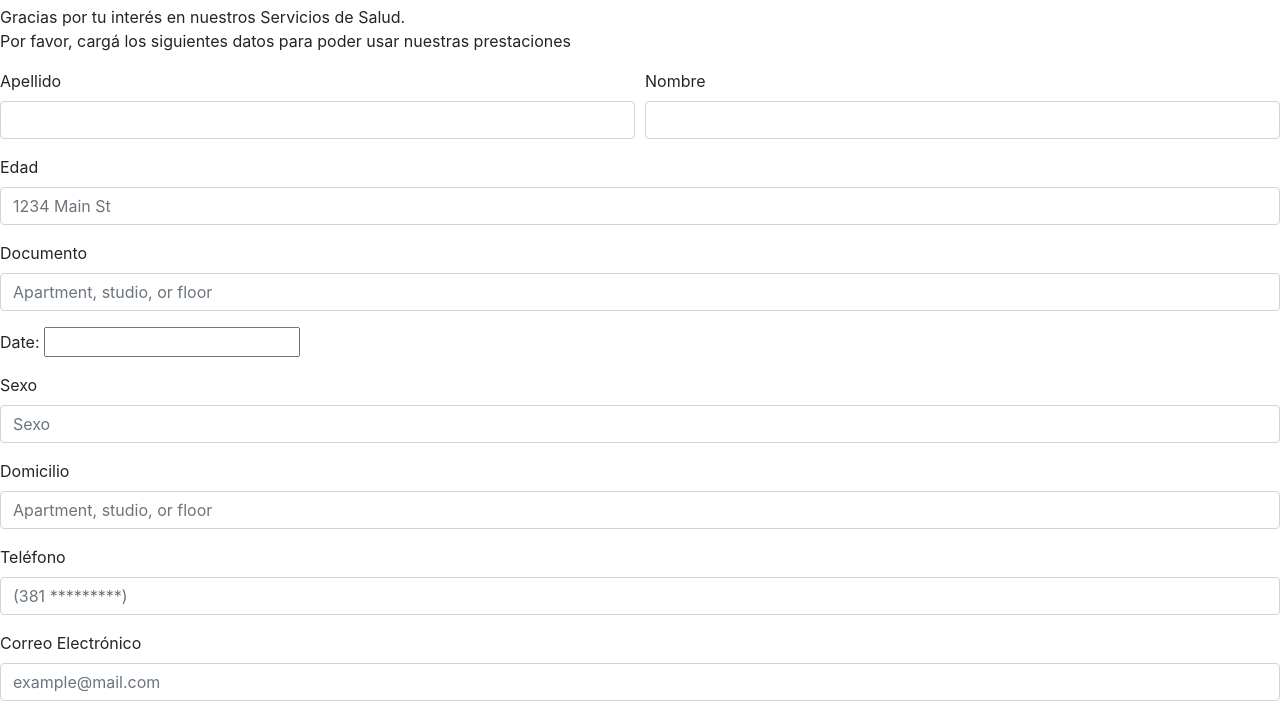
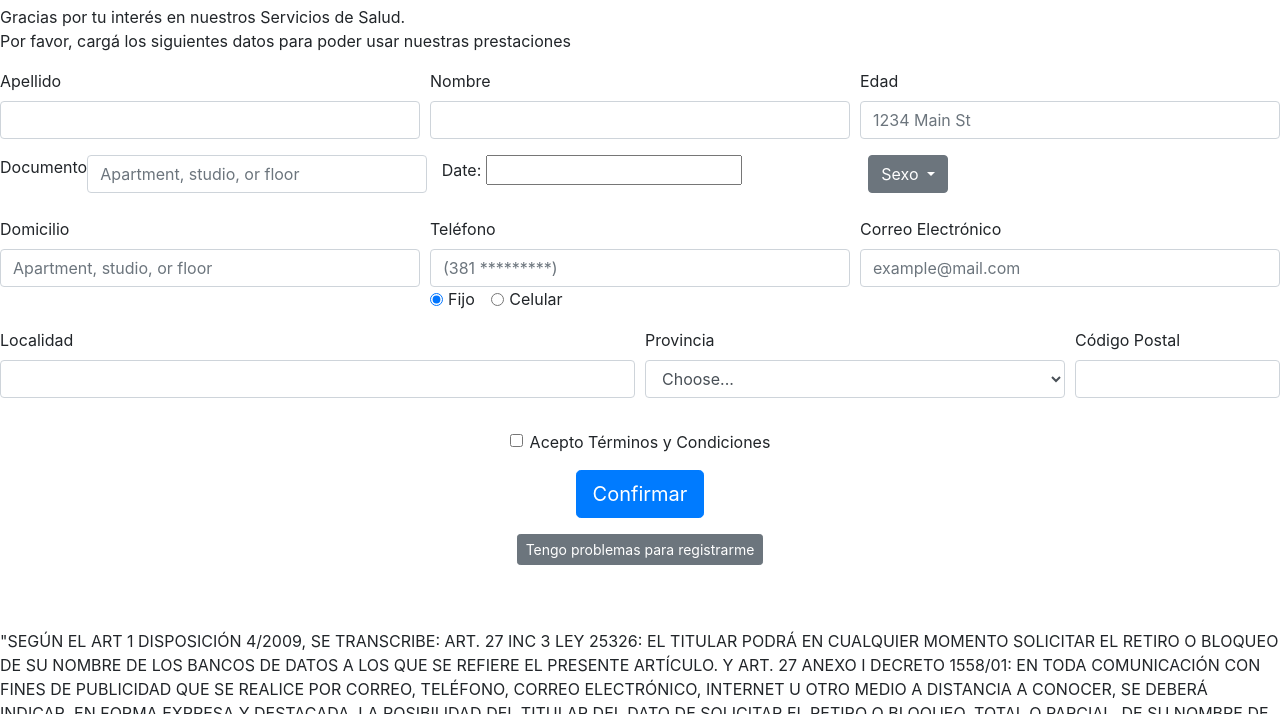
Before and after one commit to alansosaARG/grupo2CL, a plain HTML site: page registropaciente.html in a window 1280 px wide. Shown: the part 51-765 px from the top of the page. Drawn offline with nearby package versions, Linux system fonts and the light colour scheme.

Commit message:
General information complete.

```diff
--- a/registropaciente.html
+++ b/registropaciente.html
@@ -25,41 +25,56 @@
     Por favor, cargá los siguientes datos para poder usar nuestras prestaciones</p>
     <form>
         <div class="form-row">
-          <div class="form-group col-md-6">
+          <div class="form-group col-md-4">
             <label for="apellidoPaciente">Apellido</label>
             <input type="email" class="form-control" id="apellidoPaciente">
           </div>
-          <div class="form-group col-md-6">
+          <div class="form-group col-md-4">
             <label for="nombrePaciente">Nombre</label>
             <input type="password" class="form-control" id="nombrePaciente">
           </div>
-        </div>
-        <div class="form-group">
+          <div class="form-group col-md-4">
             <label for="edadPaciente">Edad</label>
             <input type="text" class="form-control" id="edadPaciente" placeholder="1234 Main St">
           </div>
-        <div class="form-group">
+        </div>
+        <div class="form-group d-flex justify-content-around fill">
           <label for="documentoDNI">Documento</label>
           <input type="text" class="form-control" id="documentoDNI" placeholder="Apartment, studio, or floor">
+          <p class="col-md-4">Date: <input type="text" id="datepicker"></p>
+          <div class="idSexoCliente col-md-4">
+            <button class="btn btn-secondary dropdown-toggle" type="button" id="dropdownMenu2" data-toggle="dropdown" aria-haspopup="true" aria-expanded="false">
+              Sexo </button>
+            <div class="dropdown-menu" aria-labelledby="dropdownMenu2">
+              <button class="dropdown-item" type="button">Femenino</button>
+              <button class="dropdown-item" type="button">Masculino</button>
+              <button class="dropdown-item" type="button">Prefiero no decirlo</button>
             </div>
-
-        <p>Date: <input type="text" id="datepicker"></p>
-
-        <div class="form-group">
-          <label for="sexoPaciente">Sexo</label>
-          <input type="text" class="form-control" id="sexoPaciente" placeholder="Sexo">
           </div>
-        <div class="form-group">
+        </div>
+        <div class="form-row d-flex justify-content-around fill">
+            <div class="form-group col-md-4">
                 <label for="nacimientoPaciente">Domicilio</label>
                 <input type="text" class="form-control" id="nacimientoPaciente" placeholder="Apartment, studio, or floor">
               </div>
-        <div class="form-group">
-          <label for="telefonoCliente">Teléfono</label>
+            <div class="form-group col-md-4">
+                <label for="telefonoCliente" >Teléfono</label>
                 <input type="text" class="form-control" id="telefonoCliente" placeholder="(381 *********)">
+                    <div class="opcionClientes">
+                      <div class="form-check form-check-inline">
+                        <input class="form-check-input" type="radio" name="exampleRadios" id="exampleRadios1" value="option1" checked>
+                        <label class="form-check-label" for="exampleRadios1"> Fijo </label>
                       </div>
-        <div class="form-group">
+                      <div class="form-check form-check-inline">
+                        <input class="form-check-input" type="radio" name="exampleRadios" id="exampleRadios2" value="option2">
+                        <label class="form-check-label" for="exampleRadios2"> Celular </label>
+                      </div>
+                    </div>
+        </div>
+            <div class="form-group col-md-4">
               <label for="emailPaciente">Correo Electrónico</label>
               <input type="text" class="form-control" id="emailPaciente" placeholder="example@mail.com">
+            </div>
         </div>
         <div class="form-row">
           <div class="form-group col-md-6">
@@ -78,16 +93,18 @@
             <input type="text" class="form-control" id="inputZip">
           </div>
         </div>
-        <div class="form-group">
+
+        <div class="form-group d-flex flex-column align-items-center mt-3 mb-5">
           <div class="form-check">
             <input class="form-check-input" type="checkbox" id="gridCheck">
-            <label class="form-check-label" for="gridCheck">
+            <label class="form-check-label mb-3" for="gridCheck">
               Acepto Términos y Condiciones
             </label>
           </div>
+          <button type="submit" class="btn btn-primary btn-lg mb-3 confirmarBoton ">Confirmar</button>
+          <button type="submit" class="btn btn-secondary btn-sm mb-3 confirmarBotonProblema">Tengo problemas para registrarme</button>
           </div>
-        <button type="submit" class="btn btn-primary confirmarBoton">Confirmar</button>
-        <button type="submit" class="btn btn-primary confirmarBotonProblema">Tengo problemas para registrarme</button>
+
 
         <p>"SEGÚN EL ART 1 DISPOSICIÓN 4/2009, SE TRANSCRIBE: ART. 27 INC 3 LEY 25326: EL TITULAR PODRÁ EN CUALQUIER MOMENTO SOLICITAR EL RETIRO O BLOQUEO DE SU NOMBRE DE LOS BANCOS DE DATOS A LOS QUE SE REFIERE EL PRESENTE ARTÍCULO. Y ART. 27 ANEXO I DECRETO 1558/01: EN TODA COMUNICACIÓN CON FINES DE PUBLICIDAD QUE SE REALICE POR CORREO, TELÉFONO, CORREO ELECTRÓNICO, INTERNET U OTRO MEDIO A DISTANCIA A CONOCER, SE DEBERÁ INDICAR, EN FORMA EXPRESA Y DESTACADA, LA POSIBILIDAD DEL TITULAR DEL DATO DE SOLICITAR EL RETIRO O BLOQUEO, TOTAL O PARCIAL, DE SU NOMBRE DE LA BASE DE DATOS. A PEDIDO DEL INTERESADO, SE DEBERÁ INFORMAR EL NOMBRE DEL RESPONSABLE O USUARIO DEL BANCO DE DATOS QUE PROVEYÓ LA INFORMACIÓN."
         </p>
```
Lines whose indentation alone changed are shown as unchanged.
